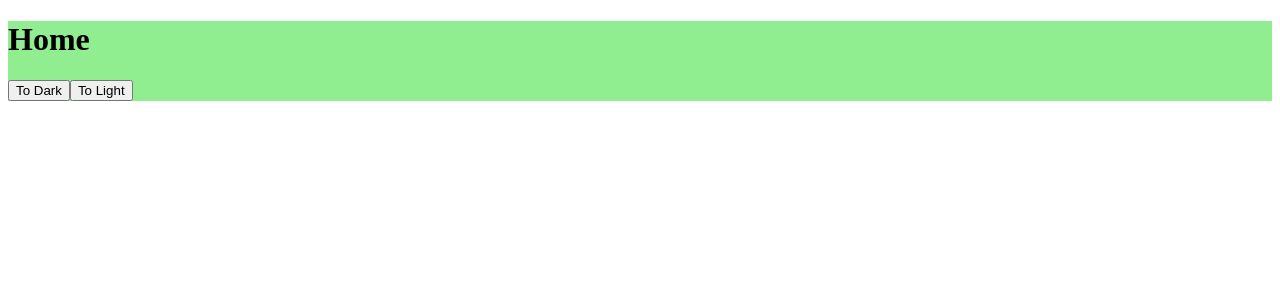
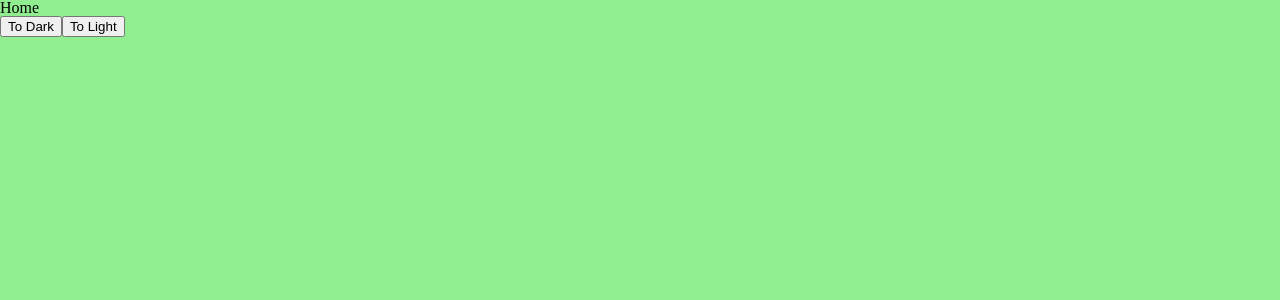
Before and after one commit to Dongdong-k/instaclone_web, a React (Create React App) app: page /#/ in a window 1280 px wide. Shown: the top 300 px of the page. Built offline with nearby package versions, Linux system fonts and the light colour scheme.

Commit message:
#8.9 GlobalStyles on Styled Components (06:23)

```diff
--- a/package.json
+++ b/package.json
@@ -23,6 +23,7 @@
     "react-router-dom": "^5.2.0",
     "react-scripts": "4.0.3",
     "styled-components": "^5.3.0",
+    "styled-reset": "^4.3.4",
     "typescript": "^4.1.2",
     "web-vitals": "^1.0.1"
   },
--- a/src/App.tsx
+++ b/src/App.tsx
@@ -7,7 +7,7 @@ import { darkModeVar, isLoggedInVar } from "./apollo";
 import Home from "./screens/Home";
 import Login from "./screens/Login";
 import NotFound from "./screens/NotFound";
-import { darkTheme, lightTheme, ourTheme } from "./styles";
+import { darkTheme, GlobalTheme, lightTheme, ourTheme } from "./styles";
 
 // const Container = styled.div`
 //   background-color: ${(prop) => prop.theme.bgColor};
@@ -29,6 +29,7 @@ function App() {
   const darkMode = useReactiveVar(darkModeVar);
   return (
     <ThemeProvider theme={darkMode ? darkTheme : lightTheme}>
+      <GlobalTheme />
       {/* <Container floating={true}> */}
       {/* 라우터 설정 */}
       <Router>
--- a/src/screens/Home.tsx
+++ b/src/screens/Home.tsx
@@ -4,17 +4,14 @@ import { darkModeVar, isLoggedInVar } from "../apollo";
 const Title = styled.h1`
   color: ${(props) => props.theme.fontColor};
 `;
-const Container = styled.div`
-  background-color: ${(props) => props.theme.bgColor};
-`;
 
 const Home = () => {
   return (
-    <Container>
+    <div>
       <Title>Home</Title>
       <button onClick={() => darkModeVar(true)}>To Dark</button>
       <button onClick={() => darkModeVar(false)}>To Light</button>
-    </Container>
+    </div>
   );
 };
 
--- a/src/styles.ts
+++ b/src/styles.ts
@@ -1,4 +1,5 @@
-import { DefaultTheme } from "styled-components";
+import { createGlobalStyle, DefaultTheme } from "styled-components";
+import reset from "styled-reset";
 
 export const ourTheme: DefaultTheme = {
   bgColor: "Blue",
@@ -16,3 +17,10 @@ export const lightTheme: DefaultTheme = {
   fontColor: "black",
   borderColor: "black",
 };
+
+export const GlobalTheme = createGlobalStyle`
+  ${reset}
+  body{
+     background-color: ${(props) => props.theme.bgColor};
+   }
+`;
```
Also changed, not shown: 2 other files (tests, documents, lock files or other folders).
